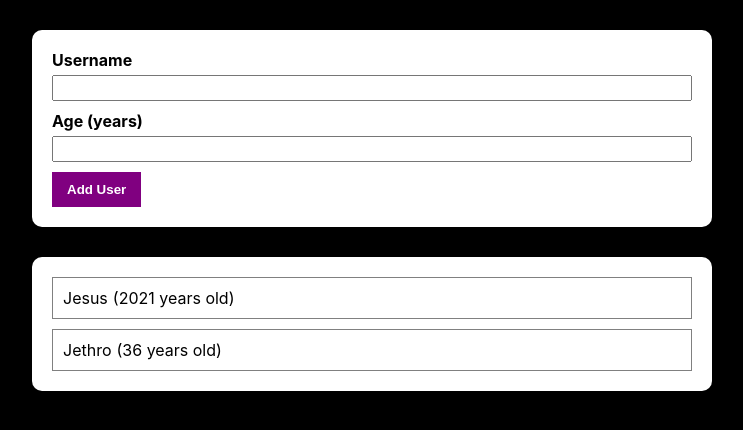
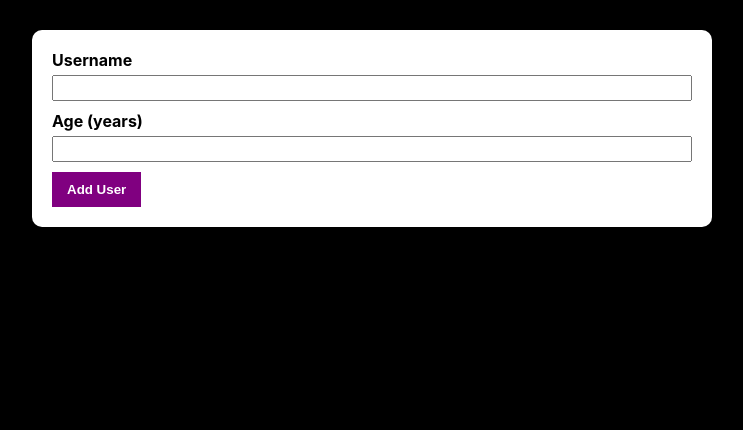
Before and after one commit to jro31/react-add-users, a React (Create React App) app: page / in a window 1280 px wide. Shown: the top 430 px of the page, without its empty margins (268-1011 px from the left). Built offline with nearby package versions, Linux system fonts and the light colour scheme.

Commit message:
Fix a couple of small bugs and remove dummy data

```diff
--- a/src/App.js
+++ b/src/App.js
@@ -5,10 +5,7 @@ import UserList from './components/userList/UserList';
 import styles from './App.module.css';
 
 const App = () => {
-  const [users, setUsers] = useState([
-    { username: 'Jesus', age: 2021 },
-    { username: 'Jethro', age: 36 }
-  ]);
+  const [users, setUsers] = useState([]);
 
   const addUserHandler = (newUser) => {
     setUsers((prevUsers) => {
@@ -23,7 +20,7 @@ const App = () => {
   return (
     <div className={styles['components-container']}>
       <UserInput onAddUser={addUserHandler} existingUserNames={existingUserNames()} />
-      <UserList users={users} />
+      {users.length && <UserList users={users} />}
     </div>
   );
 }
--- a/src/components/userInput/UserInput.js
+++ b/src/components/userInput/UserInput.js
@@ -34,6 +34,8 @@ const UserInput = (props) => {
       props.onAddUser(newUser);
       setEnteredUsername('');
       setEnteredAge('');
+      setUsernameIsValid(false);
+      setAgeIsValid(false);
       return;
     };
 
```
